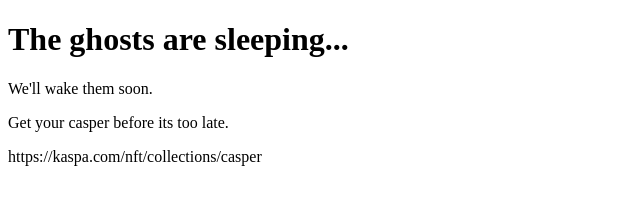
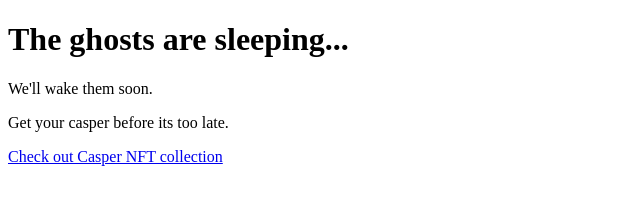
Before and after one commit to casperonkaspa/casper, a plain HTML site: page index.html in a window 1280 px wide. Shown: the whole page, without its empty margins (0-640 px from the left). Drawn offline with Linux system fonts and the light colour scheme.

Commit message:
Update index.html

```diff
--- a/index.html
+++ b/index.html
@@ -5,6 +5,6 @@
     <h1>The ghosts are sleeping...</h1>
     <p>We'll wake them soon.</p>
     <p>Get your casper before its too late.</p>
-    <p><a>https://kaspa.com/nft/collections/casper</a></p>
+    <p><a href="https://kaspa.com/nft/collections/casper" target="_blank" rel="noopener noreferrer">Check out Casper NFT collection</a></p>
   </body>
 </html>
```
